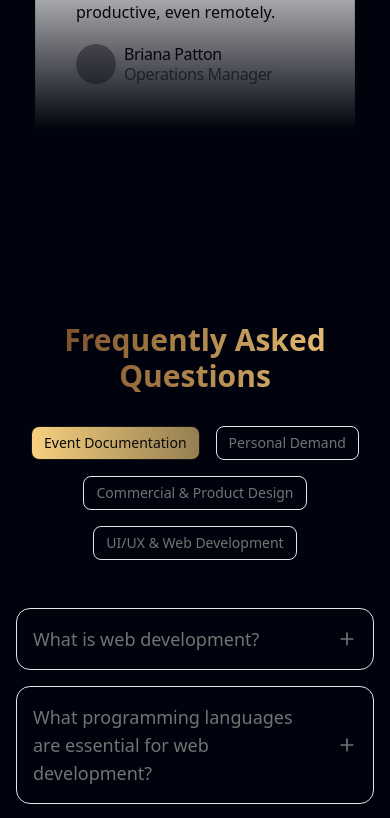
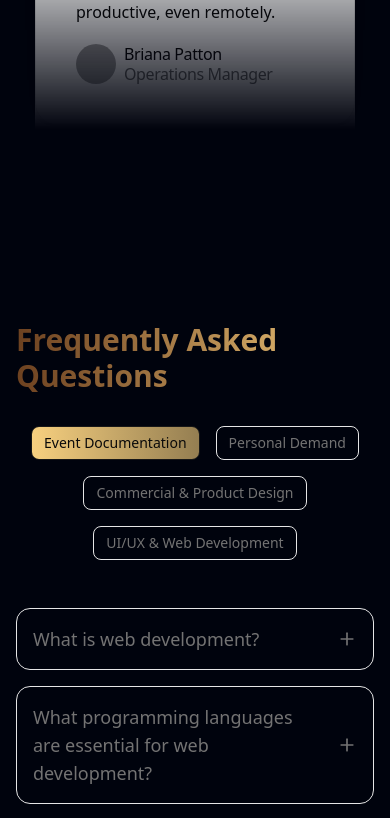
Before and after one commit to dionwsaja/Kolosal-Production, a React (Vite) app: page / in a window 390 px wide. Shown: the part 5320-6138 px from the top of the page. Built offline with nearby package versions, Linux system fonts and the light colour scheme; grey boxes are pictures that could not be loaded.

Commit message:
accordion fix

```diff
--- a/src/components/faq-tabs.tsx
+++ b/src/components/faq-tabs.tsx
@@ -29,7 +29,7 @@ export const FAQ = ({
   return (
     <section
       className={cn(
-        "relative overflow-hidden bg-[#00030D] px-4 py-12 text-foreground text-3xl md:text-5xl text-center",
+        "relative overflow-hidden bg-[#00030D] px-4 py-12 text-foreground",
         className,
       )}
       {...props}
```
